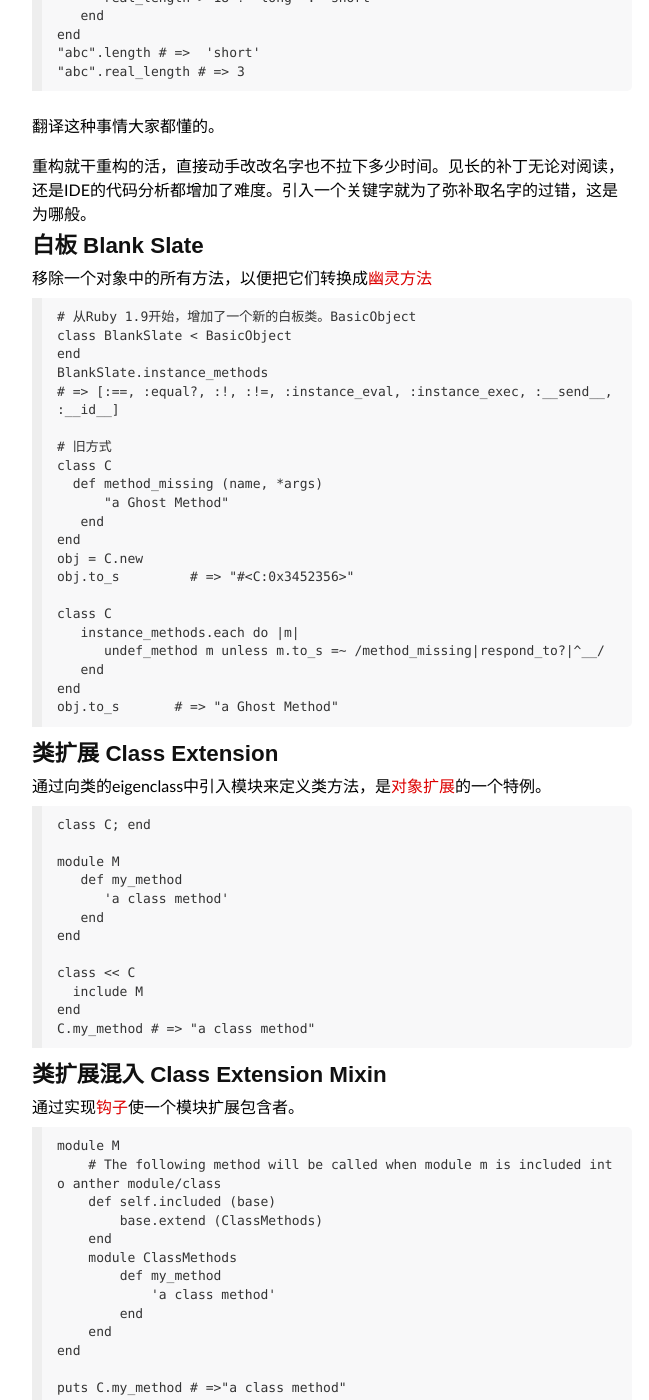
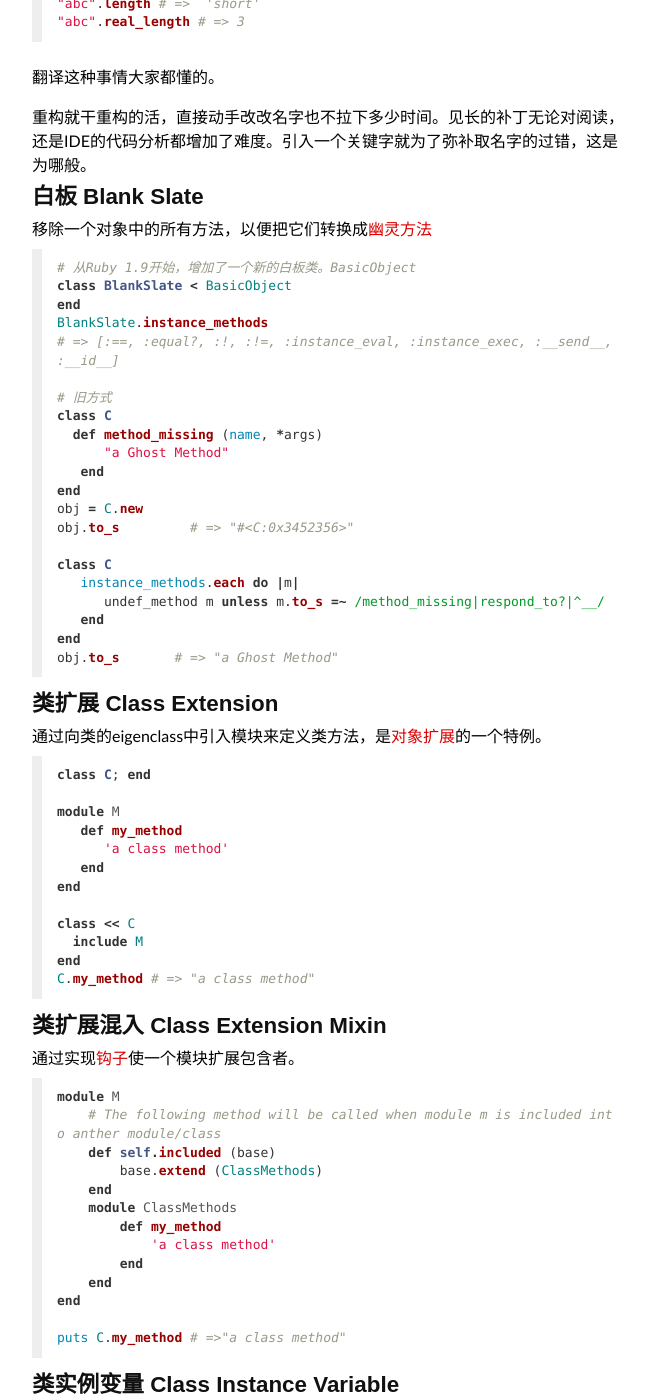
Before and after one commit to awayings/awayings.github.io, a Jekyll site: the page built from _posts/2014-02-10-Notes-Ruby-Metaprogramming.md, in a window 1280 px wide and 1400 px high, scrolled down 619 px. Shown: the whole window, without its empty margins (308-957 px from the left). Built offline with Jekyll 4.4.1, drawn with Linux system fonts in a browser that asks for light colours; some web fonts are replaced; Markdown is read by kramdown in place of the engine named in the settings; comment, search, counter and statistics services are not loaded; some of the changed text lies outside the part shown.

Commit message:
Add character in yaml header.

````diff
--- a/_posts/2014-02-10-Notes-Ruby-Metaprogramming.md
+++ b/_posts/2014-02-10-Notes-Ruby-Metaprogramming.md
@@ -2,17 +2,16 @@
 layout: post
 title: Notes - Ruby Metaprogramming
 date: 2014-02-12 17:33:49 +08:00
-tags: "ruby"
+tags: "ruby元编程"
 category: "Programming"
 ---
 
-#2014-02-10-Notes-Ruby-Metaprogramming
 一直觉得代码本身才是有有效的文档，本文旨在做一些Ruby特性的展示。Ruby是懒人的Ruby，各种奇技淫巧跟黑科技。
 
 ##参数数组 Argument Array
 也即不定参数，本质上行是将一组参数压入一个数组中。
 
-```Ruby
+```ruby
 def my_method (*args)
    args.map {|arg| arg.reverse}
 end
@@ -24,7 +23,7 @@
 ##环绕别名 Around Alias
 语言层面上支持的一种方法重构技术，其可允许在旧方法前后添加新功能，同时可以使用旧方法的名字来完成新功能的调用。
 
-```Ruby
+```ruby
 class String
    alias :real_length :length
    def length
@@ -42,7 +41,7 @@
 ##白板 Blank Slate
 移除一个对象中的所有方法，以便把它们转换成[幽灵方法](#)
 
-```Ruby
+```ruby
 # 从Ruby 1.9开始，增加了一个新的白板类。BasicObject
 class BlankSlate < BasicObject
 end
@@ -69,7 +68,7 @@
 ##类扩展 Class Extension
 通过向类的eigenclass中引入模块来定义类方法，是[对象扩展]()的一个特例。
 
-```Ruby
+```ruby
 class C; end
 
 module M
@@ -86,7 +85,8 @@
 
 ##类扩展混入 Class Extension Mixin
 通过实现[钩子]()使一个模块扩展包含者。
-```Ruby
+
+```ruby
 module M
     # The following method will be called when module m is included into anther module/class
     def self.included (base)
````
